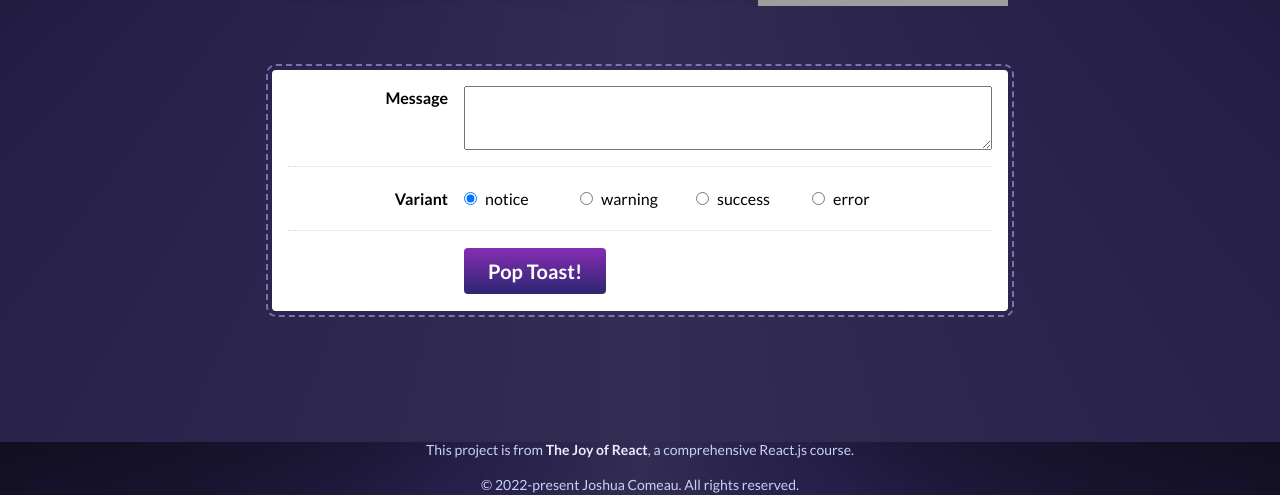
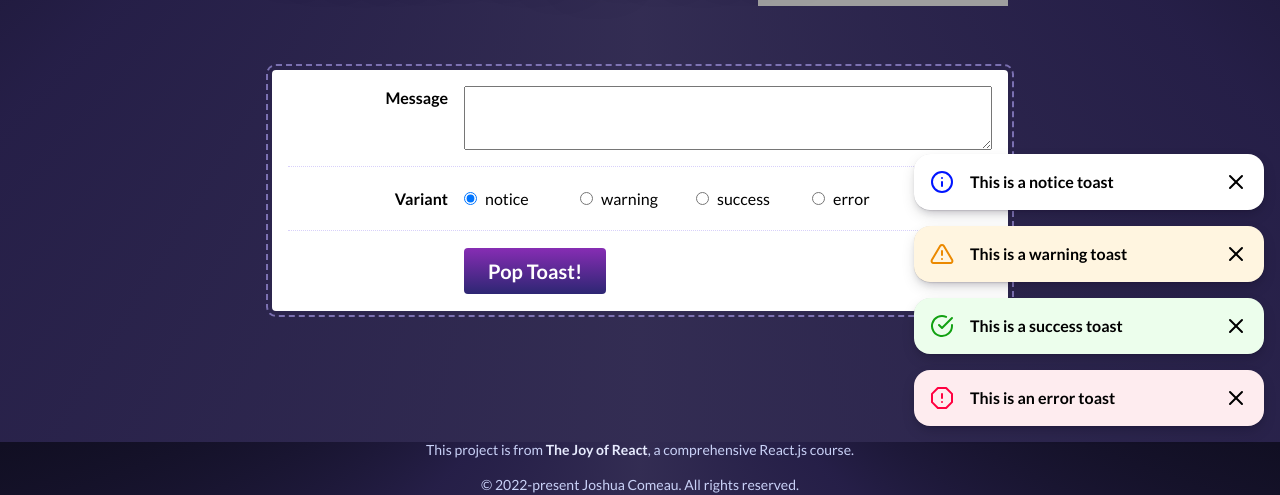
Before and after one commit to getoarmorina3/toast-playground, a React (Vite) app: page / in a window 1280 px wide. Shown: the part 358-853 px from the top of the page. Built offline with nearby package versions, Linux system fonts and the light colour scheme; grey boxes are pictures that could not be loaded.

Commit message:
Update ToastPlayground.js

```diff
--- a/src/components/ToastPlayground/ToastPlayground.js
+++ b/src/components/ToastPlayground/ToastPlayground.js
@@ -1,19 +1,62 @@
 import React from 'react';
 import Button from '../Button';
 import Toast from '../Toast';
+import ToastShelf from '../ToastShelf';
 
 import styles from './ToastPlayground.module.css';
 
 const VARIANT_OPTIONS = ['notice', 'warning', 'success', 'error'];
 
 function ToastPlayground() {
-  const [isRendered, setIsRendered] = React.useState(false);
+  const [toasts, setToasts] = React.useState([
+    {
+      id: crypto.randomUUID(),
+      message: 'This is a notice toast',
+      variant: 'notice',
+    },
+    {
+      id: crypto.randomUUID(),
+      message: 'This is a warning toast',
+      variant: 'warning',
+    },
+    {
+      id: crypto.randomUUID(),
+      message: 'This is a success toast',
+      variant: 'success',
+    },
+    {
+      id: crypto.randomUUID(),
+      message: 'This is an error toast',
+      variant: 'error',
+    },
+  ]);
 
   const [message, setMessage] = React.useState('');
   const [variant, setVariant] = React.useState(VARIANT_OPTIONS[0]);
 
-  function handleDismiss() {
-    setIsRendered(false);
+  function handleCreateToast(event) {
+    event.preventDefault();
+
+    const nextToasts = [
+      ...toasts,
+      {
+        id: crypto.randomUUID(),
+        message,
+        variant,
+      },
+    ];
+    setToasts(nextToasts);
+
+    setMessage('');
+    setVariant(VARIANT_OPTIONS[0]);
+  }
+
+  function handleDismiss(id) {
+    const nextToasts = toasts.filter((toast) => {
+      return toast.id !== id;
+    });
+
+    setToasts(nextToasts);
   }
 
   return (
@@ -23,13 +66,9 @@ function ToastPlayground() {
         <h1>Toast Playground</h1>
       </header>
 
-      {isRendered && (
-        <Toast variant={variant} handleDismiss={handleDismiss}>
-          {message}
-        </Toast>
-      )}
+      <ToastShelf toasts={toasts} handleDismiss={handleDismiss} />
 
-      <div className={styles.controlsWrapper}>
+      <form onSubmit={handleCreateToast} className={styles.controlsWrapper}>
         <div className={styles.row}>
           <label
             htmlFor="message"
@@ -77,16 +116,10 @@ function ToastPlayground() {
         <div className={styles.row}>
           <div className={styles.label} />
           <div className={`${styles.inputWrapper} ${styles.radioWrapper}`}>
-            <Button
-              onClick={() => {
-                setIsRendered(true);
-              }}
-            >
-              Pop Toast!
-            </Button>
+            <Button>Pop Toast!</Button>
           </div>
         </div>
-      </div>
+      </form>
     </div>
   );
 }
```
